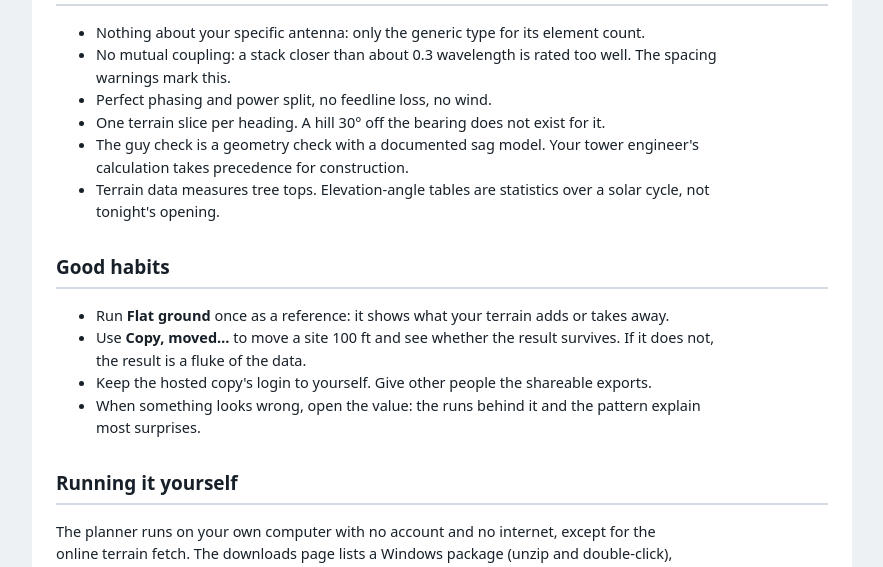
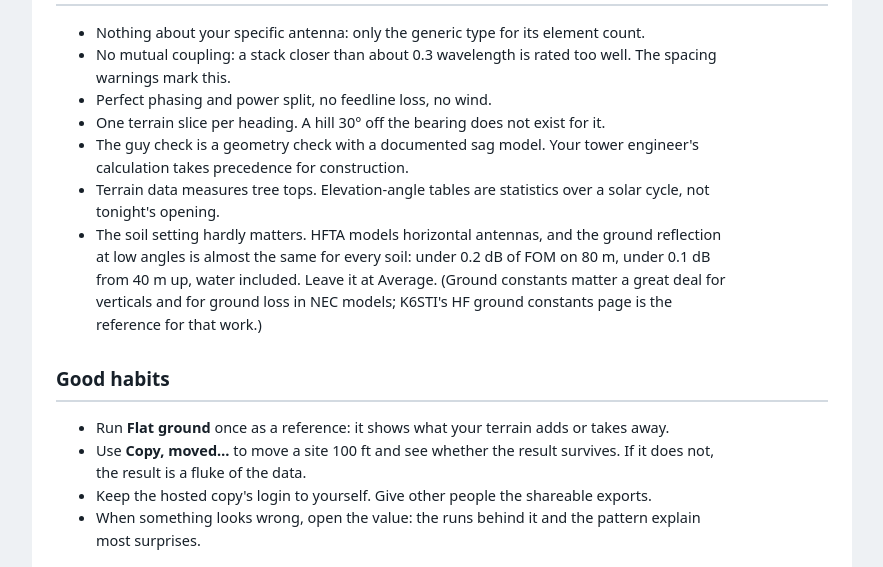
Before and after one commit to W7IV/hfta-stack-planner, a Flask app: page /guide in a window 1280 px wide. Shown: the part 2500-3067 px from the top of the page, without its empty margins (198-1081 px from the left). Run offline with Flask 3, Linux system fonts and the light colour scheme.

Commit message:
Help, guide, README: the soil setting changes HFTA FOM by under 0.2 dB (measured); note on K6STI's HF ground constants
Co-Authored-By: Claude Fable 5.1 <noreply@anthropic.com>
Claude-Session: https://claude.ai/code/session_019m1X6eXak7CadHeSnLDnPj

```diff
--- a/static/v2.js
+++ b/static/v2.js
@@ -1024,7 +1024,7 @@ init().catch(e => { document.body.innerHTML = `<p style="padding:20px">Could not
 /* ---------------------------------------------------------------- hover help */
 const TIPS = [
   // Sites
-  ["#soil", "Ground type under and in front of the tower. Sets the two values beside it."],
+  ["#soil", "Ground type under and in front of the tower. Sets the two values beside it. For horizontal antennas the choice changes the FOM by under 0.2 dB (80 m) and under 0.1 dB from 40 m up; leave it at Average unless the path crosses water."],
   ["#epsr", "Dielectric constant of the ground (HFTA input). 13 = average soil."],
   ["#sigma", "Ground conductivity in siemens per metre (HFTA input). 0.005 = average soil."],
   ["#diff", "HFTA's diffraction model over hill tops. Leave on unless you are comparing with an old HFTA run made without it."],
--- a/templates/guide.html
+++ b/templates/guide.html
@@ -100,6 +100,7 @@
     <li>One terrain slice per heading. A hill 30° off the bearing does not exist for it.</li>
     <li>The guy check is a geometry check with a documented sag model. Your tower engineer's calculation takes precedence for construction.</li>
     <li>Terrain data measures tree tops. Elevation-angle tables are statistics over a solar cycle, not tonight's opening.</li>
+    <li>The soil setting hardly matters. HFTA models horizontal antennas, and the ground reflection at low angles is almost the same for every soil: under 0.2 dB of FOM on 80 m, under 0.1 dB from 40 m up, water included. Leave it at Average. (Ground constants matter a great deal for verticals and for ground loss in NEC models; K6STI's HF ground constants page is the reference for that work.)</li>
   </ul>
 
   <h2>Good habits</h2>
```
Also changed, not shown: README.md.
